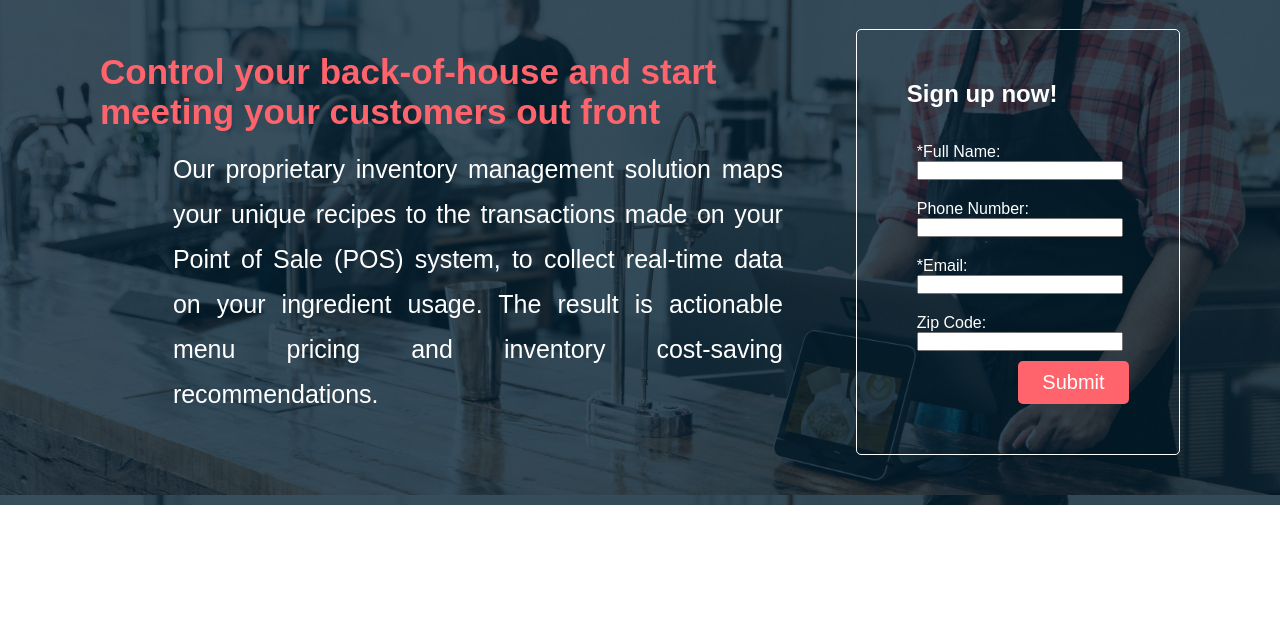
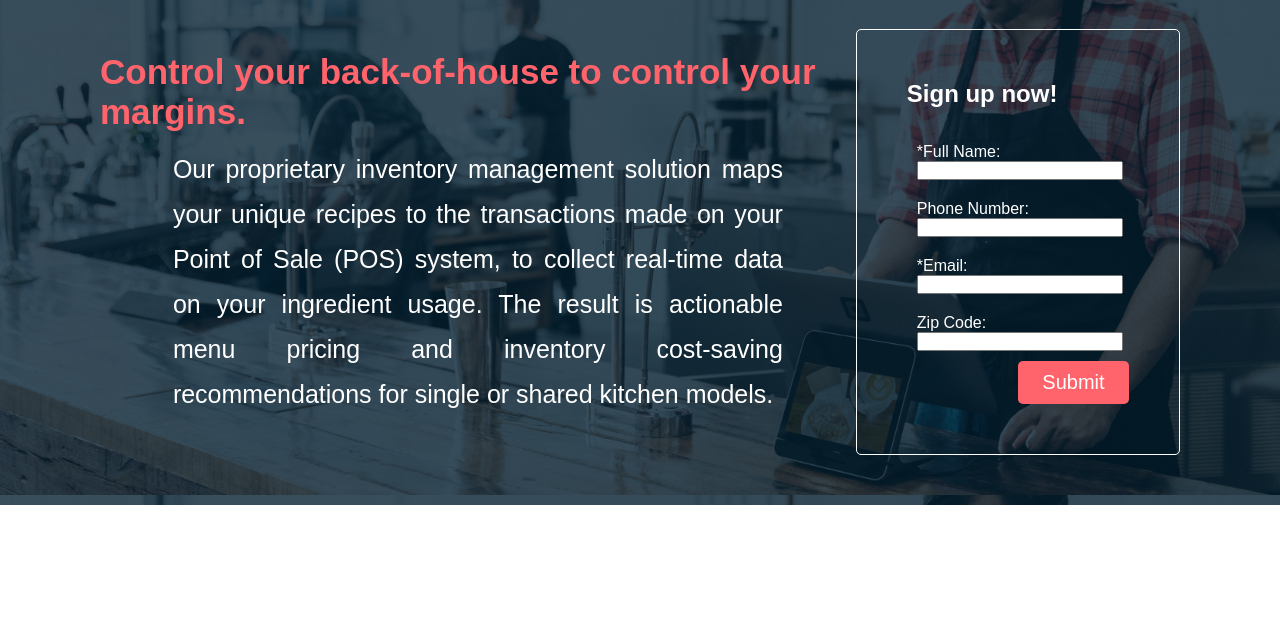
Before and after one commit to thesubline/LandingTest, a website: page views/inventoryManagement.html in a window 1280 px wide. Shown: the part 106-733 px from the top of the page. Drawn offline with Linux system fonts and the light colour scheme.

Commit message:
Content change for inventory management page

```diff
--- a/views/inventoryManagement.html
+++ b/views/inventoryManagement.html
@@ -19,10 +19,10 @@
 
             <div class="content">
                 <div class=contentMain>
-                    <h1>Control your back-of-house and start meeting your customers out front</h1>
+                    <h1>Control your back-of-house to control your margins.</h1>
 
                     <div class="features">
-                        <p>Our proprietary inventory management solution maps your unique recipes to the transactions made on your Point of Sale (POS) system, to collect real-time data on your ingredient usage. The result is actionable menu pricing and inventory cost-saving recommendations.</p>
+                        <p>Our proprietary inventory management solution maps your unique recipes to the transactions made on your Point of Sale (POS) system, to collect real-time data on your ingredient usage. The result is actionable menu pricing and inventory cost-saving recommendations for single or shared kitchen models.</p>
                     </div>
                 </div>
 
@@ -78,7 +78,7 @@
 
             <div>
                 <h4>OUR COMPANY</h4>
-                <p>Kytchns was formed to help small business restaurants survive and recover in a post COVID-19 world. Small business restaurants already face razor-thin margins, concentrated competition, and high capital costs. Kytchns helps provide small business restaurants with the tools and services needed to navigate a post-pandemic landscape and return to profitability as soon as possible.</p>
+                <p>Kytchns was formed to help small business restaurants survive and recover in a post COVID-19 world. Small business restaurants already face razor-thin margins, concentrated competition, and high capital costs. This has created a market need for cloud and ghost kitchens that allow food entrepreneurs to start up without incurring high capital costs. Kytchns helps provide small business restaurants and cloud kitchen businesses with the tools and services needed to navigate a post-pandemic landscape. Our company helps our clients earn back profits through delivery-only models, waste reductions, and increased back of house operational efficiencies whether they are a single location small business or a shared kitchen coalition.</p>
             </div>
         </div>
 
```
